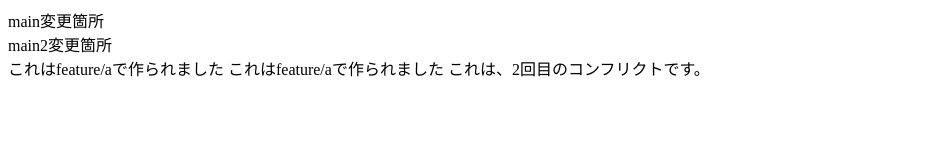
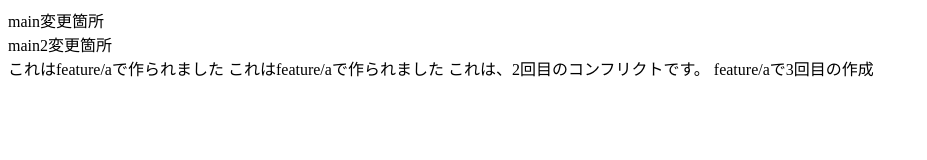
Before and after one commit to yasu-pro/test3, a plain HTML site: page index.html in a window 1280 px wide. Shown: the whole page, without its empty margins (0-927 px from the left). Drawn offline with Linux system fonts and the light colour scheme.

Commit message:
add feat:-3

```diff
--- a/index.html
+++ b/index.html
@@ -10,7 +10,7 @@
       <div>main変更箇所</div>
       <div>main2変更箇所</div>
       これはfeature/aで作られました これはfeature/aで作られました
-      これは、2回目のコンフリクトです。
+      これは、2回目のコンフリクトです。 feature/aで3回目の作成
     </main>
   </body>
 </html>
```
